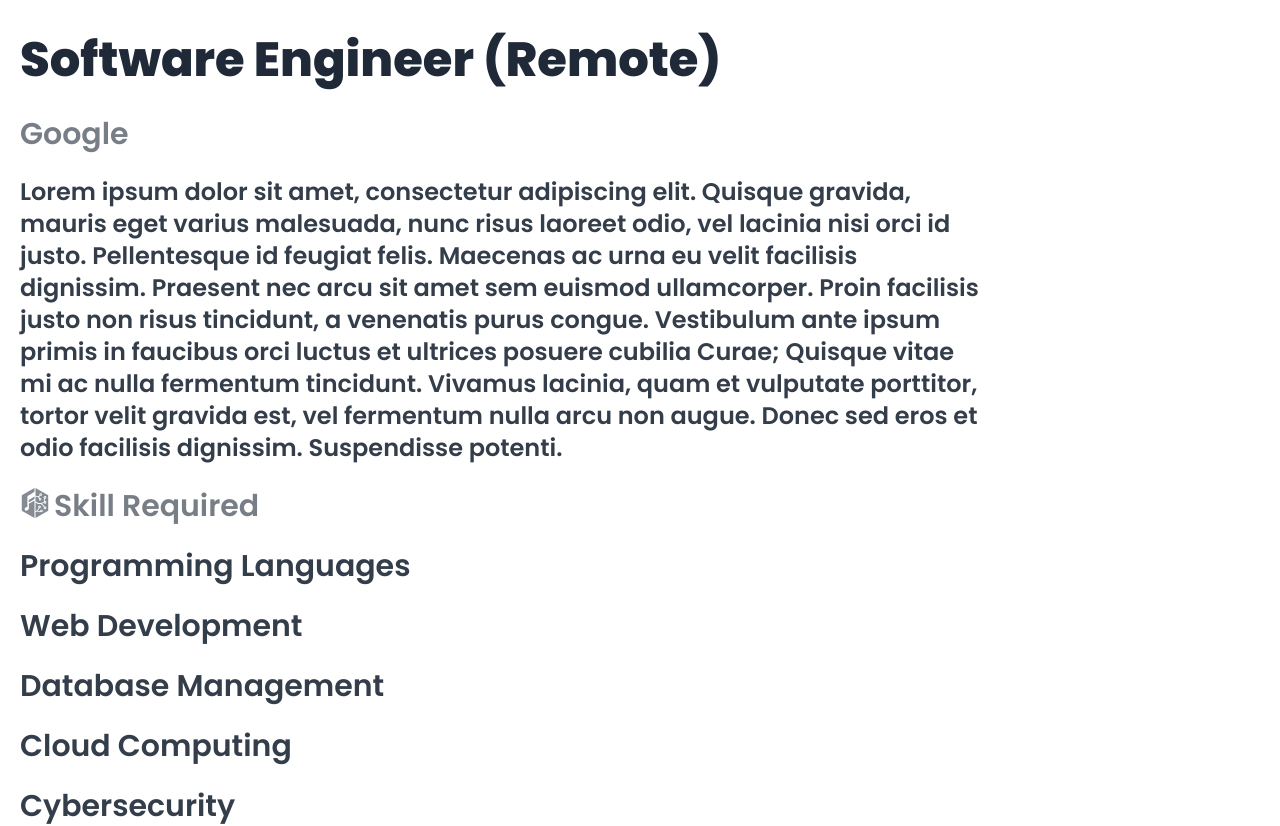
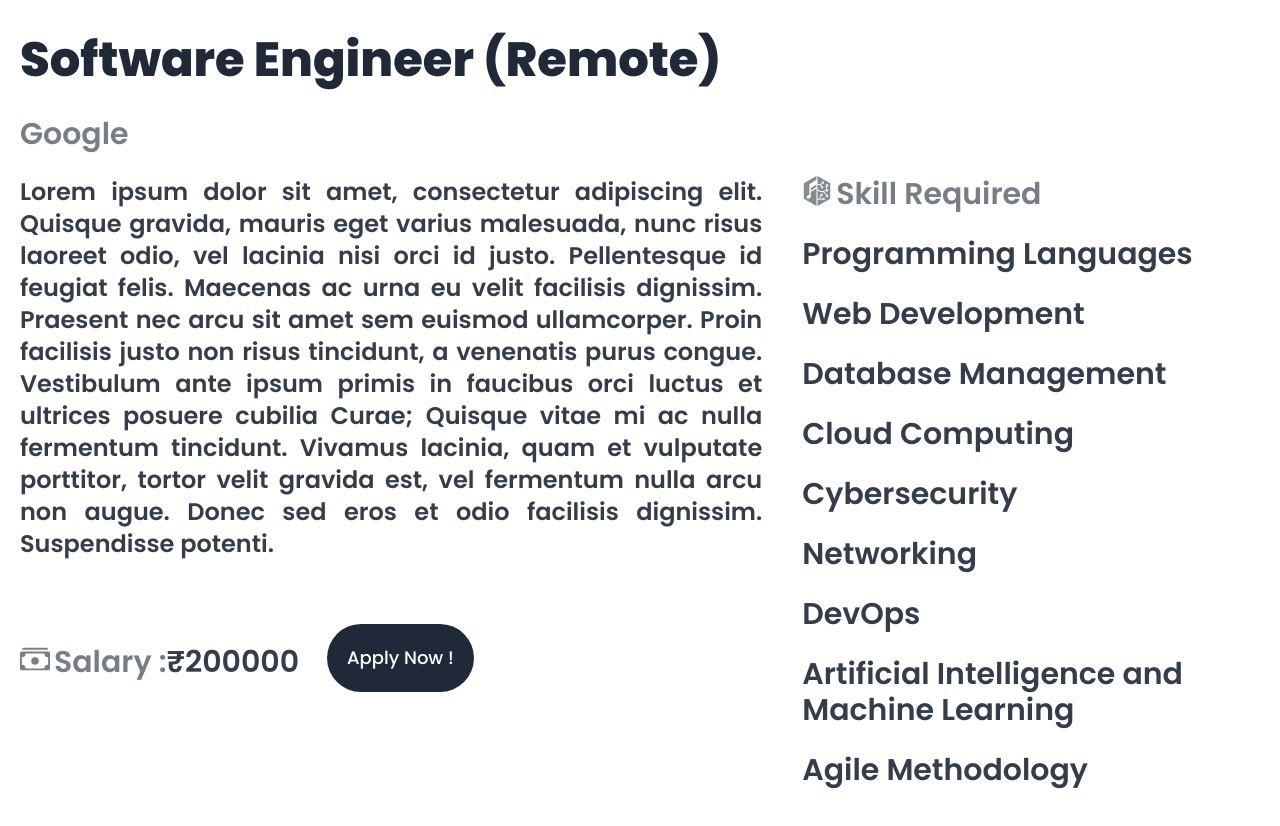
Before and after one commit to aqeelshamz/skillsift, a Next.js app in the folder frontend/skillsift/: page /JobDetails in a window 1280 px wide. Shown: the top 826 px of the page. After the commit the page ends 800 px from the top, so only its background shows below. Built offline with nearby package versions, Linux system fonts and the light colour scheme.

Commit message:
details page part 2

```diff
--- a/frontend/skillsift/src/app/JobDetails/page.tsx
+++ b/frontend/skillsift/src/app/JobDetails/page.tsx
@@ -15,43 +15,82 @@
     "DevOps",
     "Artificial Intelligence and Machine Learning",
     "Agile Methodology",
-    "Problem Solving and Debugging"
-]
+    "Problem Solving and Debugging",
+  ];
 
   return (
-    <div className="bg-white w-full overflow-auto ">
+    <div className="bg-white w-full h-full overflow-auto ">
       <div className="md:text-5xl text-3xl font-extrabold mt-4 p-3 md:p-5">
         Software Engineer (Remote)
       </div>
       <div className="md:text-3xl text-xl font-semibold opacity-60 p-3 md:px-5 ">
         Google
       </div>
-      <div className="md:text-2xl text-lg w-[1000px] font-semibold opacity-90 p-3 md:px-5 ">
-        Lorem ipsum dolor sit amet, consectetur adipiscing elit. Quisque
-        gravida, mauris eget varius malesuada, nunc risus laoreet odio, vel
-        lacinia nisi orci id justo. Pellentesque id feugiat felis. Maecenas ac
-        urna eu velit facilisis dignissim. Praesent nec arcu sit amet sem
-        euismod ullamcorper. Proin facilisis justo non risus tincidunt, a
-        venenatis purus congue. Vestibulum ante ipsum primis in faucibus orci
-        luctus et ultrices posuere cubilia Curae; Quisque vitae mi ac nulla
-        fermentum tincidunt. Vivamus lacinia, quam et vulputate porttitor,
-        tortor velit gravida est, vel fermentum nulla arcu non augue. Donec sed
-        eros et odio facilisis dignissim. Suspendisse potenti.
+      <div className="md:flex">
+        <div className="">
+          <div className="md:text-2xl text-lg max-w-[1100px] text-justify  font-semibold opacity-90 p-3 md:px-5 ">
+            Lorem ipsum dolor sit amet, consectetur adipiscing elit. Quisque
+            gravida, mauris eget varius malesuada, nunc risus laoreet odio, vel
+            lacinia nisi orci id justo. Pellentesque id feugiat felis. Maecenas
+            ac urna eu velit facilisis dignissim. Praesent nec arcu sit amet sem
+            euismod ullamcorper. Proin facilisis justo non risus tincidunt, a
+            venenatis purus congue. Vestibulum ante ipsum primis in faucibus
+            orci luctus et ultrices posuere cubilia Curae; Quisque vitae mi ac
+            nulla fermentum tincidunt. Vivamus lacinia, quam et vulputate
+            porttitor, tortor velit gravida est, vel fermentum nulla arcu non
+            augue. Donec sed eros et odio facilisis dignissim. Suspendisse
+            potenti.
+          </div>
+          <div className="hidden md:block">
+          <div className=" md:text-3xl text-xl  font-semibold p-3 md:px-5 md:flex sm:items-center mt-10 mb-20">
+            <div className="flex">
+              {" "}
+              <BsCashStack className="opacity-60 mr-1" size={30} />{" "}
+              <span className="opacity-60">Salary : </span>{" "}
+              <span className="opacity-90"> ₹200000</span>
+            </div>
+            <button
+              type="button"
+              className="text-white sm:ml-7 bg-gray-800 hover:bg-gray-900 focus:outline-none focus:ring-4 focus:ring-gray-300 font-medium rounded-full text-lg px-5 py-5 mr-2 mb-2  "
+            >
+              Apply Now !
+            </button>
+          </div></div>
+        </div>
+        <div className="">
+          <div className="md:text-3xl text-xl font-semibold opacity-60 p-3 md:px-5 flex">
+            <SiMusicbrainz className="opacity-90 mr-1" size={30} /> Skill
+            Required{" "}
+          </div>
+          {skill.map((item: string, index: number) => (
+            <li
+              className="md:text-3xl text-xl font-semibold opacity-90 p-3 md:px-5 flex"
+              key={index}
+            >
+              {item}
+            </li>
+          ))}
+        </div>
       </div>
 
-      <div className="md:text-3xl text-xl font-semibold opacity-60 p-3 md:px-5 flex">
-        <SiMusicbrainz className="opacity-90 mr-1" size={30} /> Skill Required{" "}
+      <div className="md:hidden items-center block md:text-3xl text-xl  font-semibold p-3 md:px-5 sm:flex sm:items-center mt-10 mb-20">
+        <div className="flex">
+
+            <div className="flex">
+
+          <BsCashStack className="opacity-60 mr-1" size={30} />{" "}
+          <span className="opacity-60">Salary : </span>{" "}
+          <span className="opacity-90"> ₹200000</span>
+</div>
+          <button
+          type="button"
+          className="text-white ml-4 sm:ml-7 bg-gray-800 hover:bg-gray-900 focus:outline-none focus:ring-4 focus:ring-gray-300 font-medium rounded-full text-lg px-2 py-2 mr-2 mb-2  "
+        >
+          Apply Now !
+        </button>
+        </div>
+
       </div>
-      {skill.map((item:string ,index:number) => (
-        <li className="md:text-3xl text-xl font-semibold opacity-90 p-3 md:px-5 flex" key={index}>{item}</li>
-      ))}
-
-      <div className="md:text-3xl text-xl font-semibold opacity-60 p-3 md:px-5 flex">
-        <BsCashStack className="opacity-90 mr-1" size={30} /> Salary : <span className="opacity-90">₹200000</span>
-      </div>
-
-      <button type="button" className="text-white bg-gray-800 hover:bg-gray-900 focus:outline-none focus:ring-4 focus:ring-gray-300 font-medium rounded-full text-sm px-5 py-2.5 mr-2 mb-2  ">Details</button>
-
     </div>
   );
 }
```
